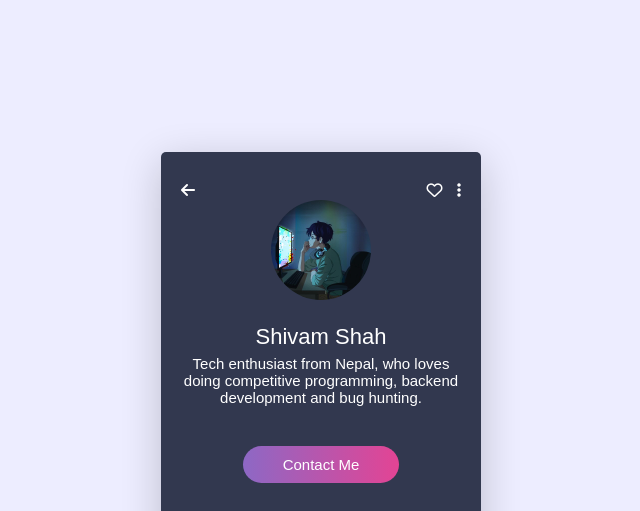
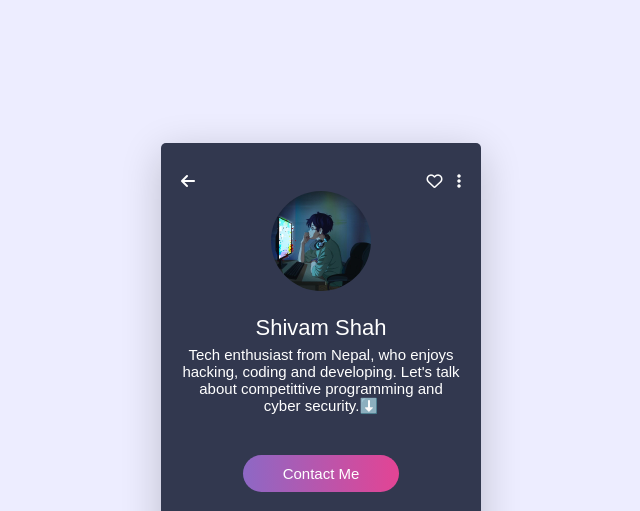
Before and after one commit to sshivam-shah/MyPortfolio, a plain HTML site: page index.html in a window 1280 px wide. Shown: the top 511 px of the page, without its empty margins (319-959 px from the left). Drawn offline with Linux system fonts and the light colour scheme.

Commit message:
second commit

```diff
--- a/index.html
+++ b/index.html
@@ -23,7 +23,7 @@
             </div>
             <img src="images/profile.jpg" class="user-img">
             <h2>Shivam Shah</h2>
-            <p>Tech enthusiast from Nepal, who loves doing competitive programming, backend development and bug hunting.</p>
+            <p>Tech enthusiast from Nepal, who enjoys hacking, coding and developing. Let's talk about competittive programming and cyber security.⬇️</p>
             <a href="https://www.facebook.com/shivamshah.com.np" class="btn">Contact Me</a>
             <div class="social-media">
                 <div>
```
